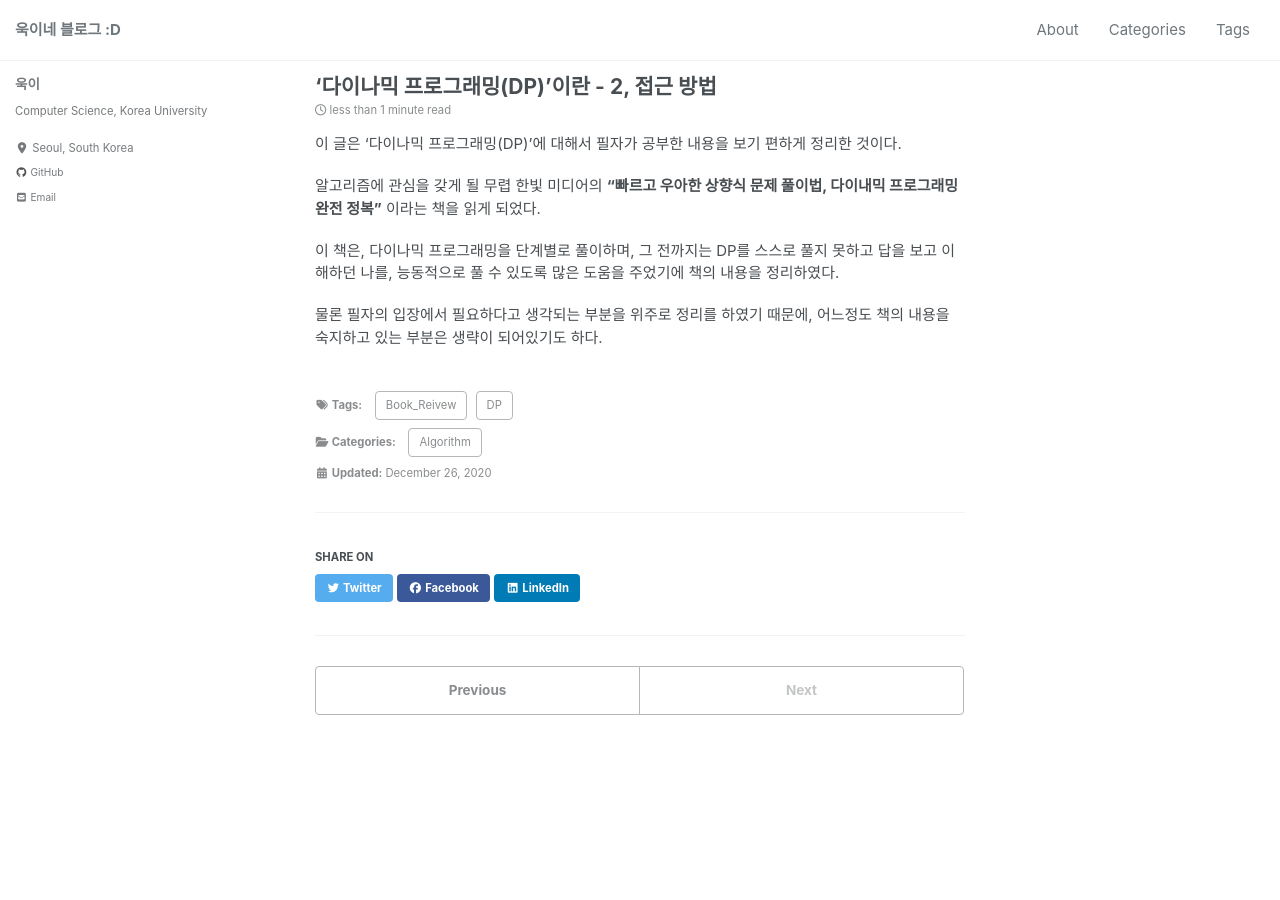
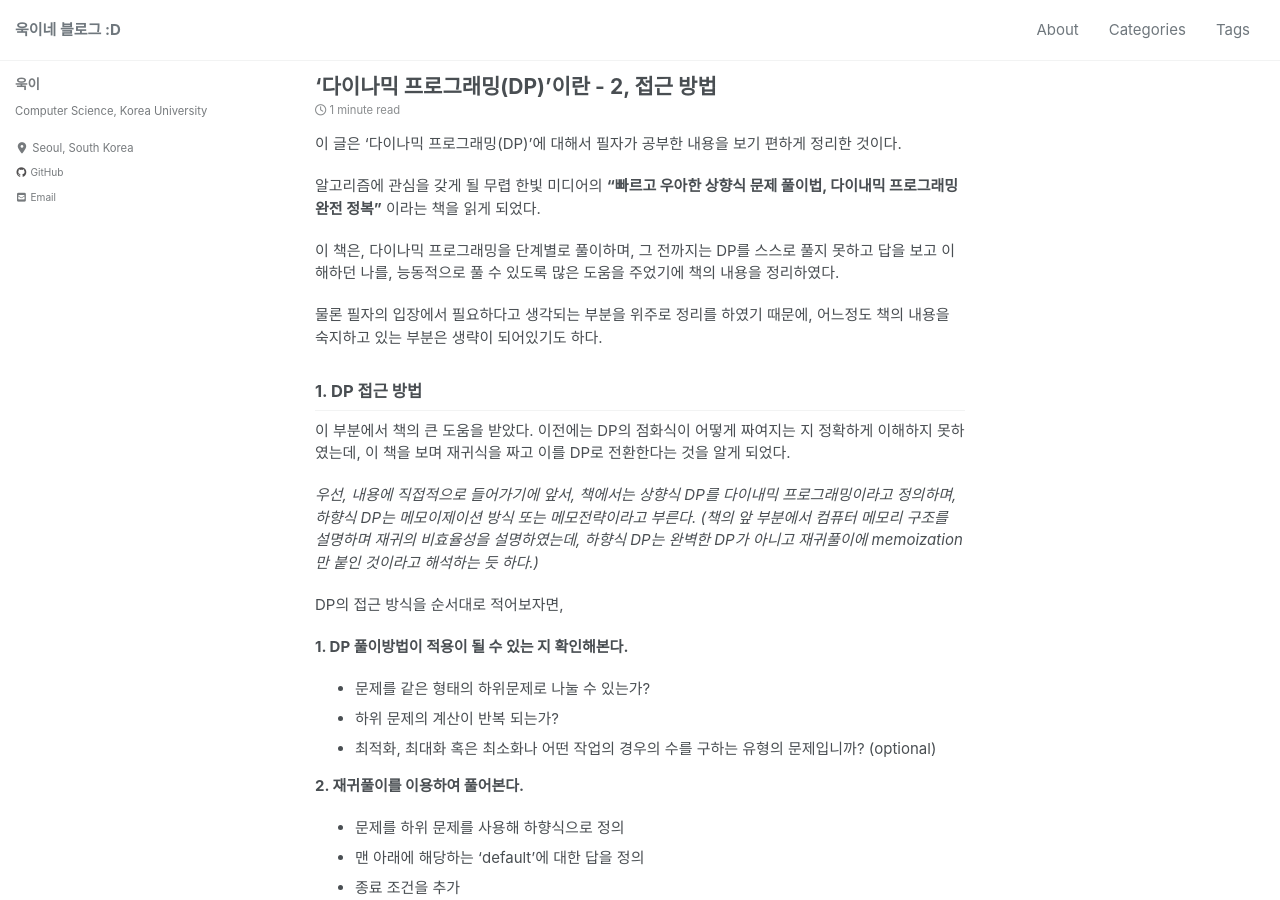
Before and after one commit to woog2roid/old-blog, a Jekyll site: the page built from _posts/2020-12-26-'다이나믹 프로그래밍(DP)'-2, 접근 방법.md, in a window 1280 px wide and 900 px high. Built offline with Jekyll 4.4.1, drawn with Linux system fonts in a browser that asks for light colours; cached includes are drawn as plain includes; nearby versions of some CDN libraries; some of the changed text lies outside the part shown.

Commit message:
DP-2 approach

```diff
--- a/_posts/2020-12-26-'다이나믹 프로그래밍(DP)'-2, 접근 방법.md
+++ b/_posts/2020-12-26-'다이나믹 프로그래밍(DP)'-2, 접근 방법.md
@@ -15,3 +15,36 @@ tags:
 이 책은, 다이나믹 프로그래밍을 단계별로 풀이하며, 그 전까지는 DP를 스스로 풀지 못하고 답을 보고 이해하던 나를,  능동적으로 풀 수 있도록 많은 도움을 주었기에 책의 내용을 정리하였다.
 
 물론 필자의 입장에서 필요하다고 생각되는 부분을 위주로 정리를 하였기 때문에, 어느정도 책의 내용을 숙지하고 있는 부분은 생략이 되어있기도 하다.
+
+## 1. DP 접근 방법
+
+이 부분에서 책의 큰 도움을 받았다. 이전에는 DP의 점화식이 어떻게 짜여지는 지 정확하게 이해하지 못하였는데, 이 책을 보며 재귀식을 짜고 이를 DP로 전환한다는 것을 알게 되었다.
+
+*우선, 내용에 직접적으로 들어가기에 앞서, 책에서는 상향식 DP를 다이내믹 프로그래밍이라고 정의하며, 하향식 DP는 메모이제이션 방식 또는 메모전략이라고 부른다. (책의 앞 부분에서 컴퓨터 메모리 구조를 설명하며 재귀의 비효율성을 설명하였는데, 하향식 DP는 완벽한 DP가 아니고 재귀풀이에 memoization만 붙인 것이라고 해석하는 듯 하다.)*
+
+DP의 접근 방식을 순서대로 적어보자면,
+
+__1. DP 풀이방법이 적용이 될 수 있는 지 확인해본다.__
+
+  - 문제를 같은 형태의 하위문제로 나눌 수 있는가?
+  - 하위 문제의 계산이 반복 되는가?
+  - 최적화, 최대화 혹은 최소화나 어떤 작업의 경우의 수를 구하는 유형의 문제입니까? (optional)
+
+__2. 재귀풀이를 이용하여 풀어본다.__
+
+  - 문제를 하위 문제를 사용해 하향식으로 정의
+  - 맨 아래에 해당하는 'default'에 대한 답을 정의
+  - 종료 조건을 추가
+
+__3. 메모이제이션을 적용한다. (optional)__
+
+  - 캐시를 만들어 반복 계산을 제거한다.
+
+__4. 상향식 DP로 치환한다.__
+  - 재귀 호출 방식이 아닌, default에서 시작해서 위로 올라가는 방식을 이용하여 문제를 푼다. 재귀 풀이에 이용된 점화식을 이용할 수 있다.
+
+정도가 될 수 있겠다.
+
+_DP풀이 방법이 적용되는 지 확인하는 항목에서 optional은 정확한 이론적인 방법보다는 문제를 풀면서 느끼는 직감과 비슷한 것이라서 optional 처리 하였다. 또한 메모이제이션을 적용하는 항목은 후에 익숙해지면 재귀 점화식만 가지고 바로 상향식 DP를 만드는 것이 가능하기 때문에 optional 처리 하였다._
+
+DP-2 포스트는 이것으로 마치도록 하겠다. 다음 포스트 부터는 문제 풀이들이 올라올 것이다.
```
